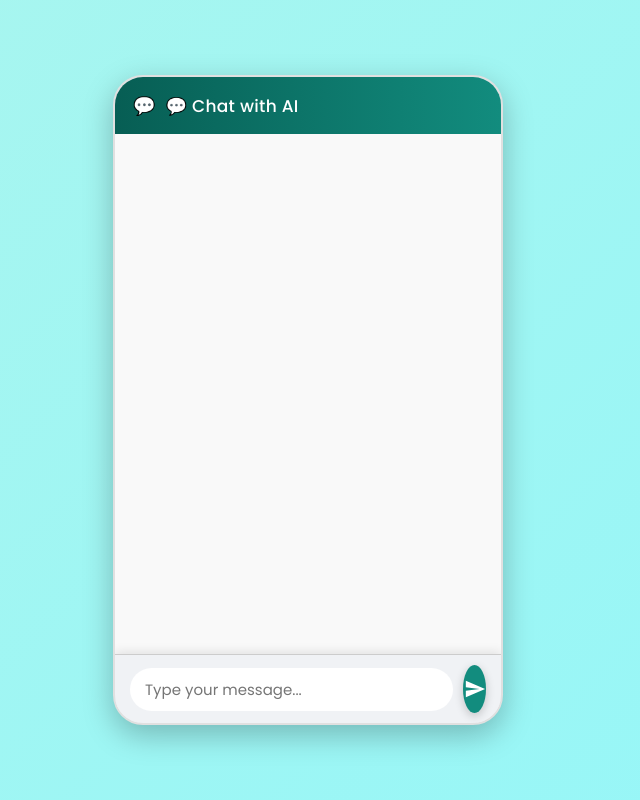
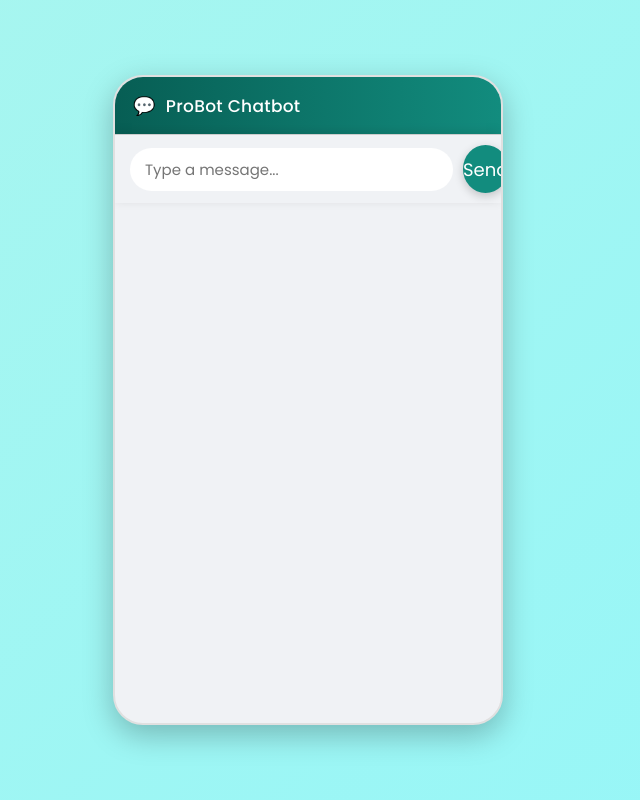
Before and after one commit to prachi230208/AI-ALA-3, a Flask app: page / in a window 1280 px wide. Shown: the whole page, without its empty margins (332-972 px from the left). Run offline with Flask 3, Linux system fonts and the light colour scheme.

Commit message:
Update index.html

```diff
--- a/templates/index.html
+++ b/templates/index.html
@@ -1,45 +1,62 @@
 <!DOCTYPE html>
 <html lang="en">
 <head>
-  <meta charset="UTF-8" />
-  <meta name="viewport" content="width=device-width, initial-scale=1.0" />
-  <title>ChatBox</title>
+<meta charset="UTF-8">
+<meta name="viewport" content="width=device-width, initial-scale=1.0">
+<title>Professional Chatbot</title>
 <link rel="stylesheet" href="{{ url_for('static', filename='style.css') }}">
 </head>
 <body>
-  <div class="chat-container">
-    <div class="chat-header">💬 Chat with AI</div>
-    <div id="chat-box" class="chat-box"></div>
 
+<div class="chat-container">
+  <div class="chat-header">ProBot Chatbot</div>
+  <div class="chat-body" id="chat-body"></div>
   <div class="chat-input">
-  <input id="user-input" type="text" placeholder="Type your message..." />
-  <button onclick="sendMessage()">
-    <svg xmlns="http://www.w3.org/2000/svg" fill="white" viewBox="0 0 24 24" width="22px" height="22px">
-      <path d="M2.01 21L23 12 2.01 3 2 10l15 2-15 2z"/>
-    </svg>
-  </button>
+    <input type="text" id="user-input" placeholder="Type a message...">
+    <button onclick="sendMessage()">Send</button>
+  </div>
 </div>
 
+<script>
+async function sendMessage() {
+    let inputBox = document.getElementById('user-input');
+    let userMessage = inputBox.value.trim();
+    if (!userMessage) return;
 
-  <script>
-    async function sendMessage() {
-      let input = document.getElementById('user-input');
-      let message = input.value.trim();
-      if (message === '') return;
+    appendMessage(userMessage, 'user');
+    inputBox.value = '';
 
-      let chatBox = document.getElementById('chat-box');
-      chatBox.innerHTML += `<div class='user'>🧍‍♀️ ${message}</div>`;
-      input.value = '';
+    let response = await fetch("/get_response", {
+        method: "POST",
+        headers: { "Content-Type": "application/json" },
+        body: JSON.stringify({ message: userMessage })
+    });
+    let data = await response.json();
+    appendMessage(data.response, 'bot');
+}
 
-      const res = await fetch('/chat', {
-        method: 'POST',
-        headers: {'Content-Type': 'application/json'},
-        body: JSON.stringify({message})
-      });
-      const data = await res.json();
-      chatBox.innerHTML += `<div class='bot'>🤖 ${data.reply}</div>`;
-      chatBox.scrollTop = chatBox.scrollHeight;
+// Function to display messages
+function appendMessage(message, sender) {
+    let chatBody = document.getElementById('chat-body');
+    let msgDiv = document.createElement('div');
+    msgDiv.classList.add('message', sender === 'bot' ? 'bot-message' : 'user-message');
+
+    let msgContent = document.createElement('div');
+    msgContent.classList.add('message-content');
+    msgContent.innerText = message;
+
+    msgDiv.appendChild(msgContent);
+    chatBody.appendChild(msgDiv);
+    chatBody.scrollTop = chatBody.scrollHeight;
+}
+
+// **Send message on Enter key**
+document.getElementById('user-input').addEventListener('keypress', function(e) {
+    if (e.key === 'Enter') {
+        sendMessage();
     }
-  </script>
+});
+</script>
+
 </body>
 </html>
```
